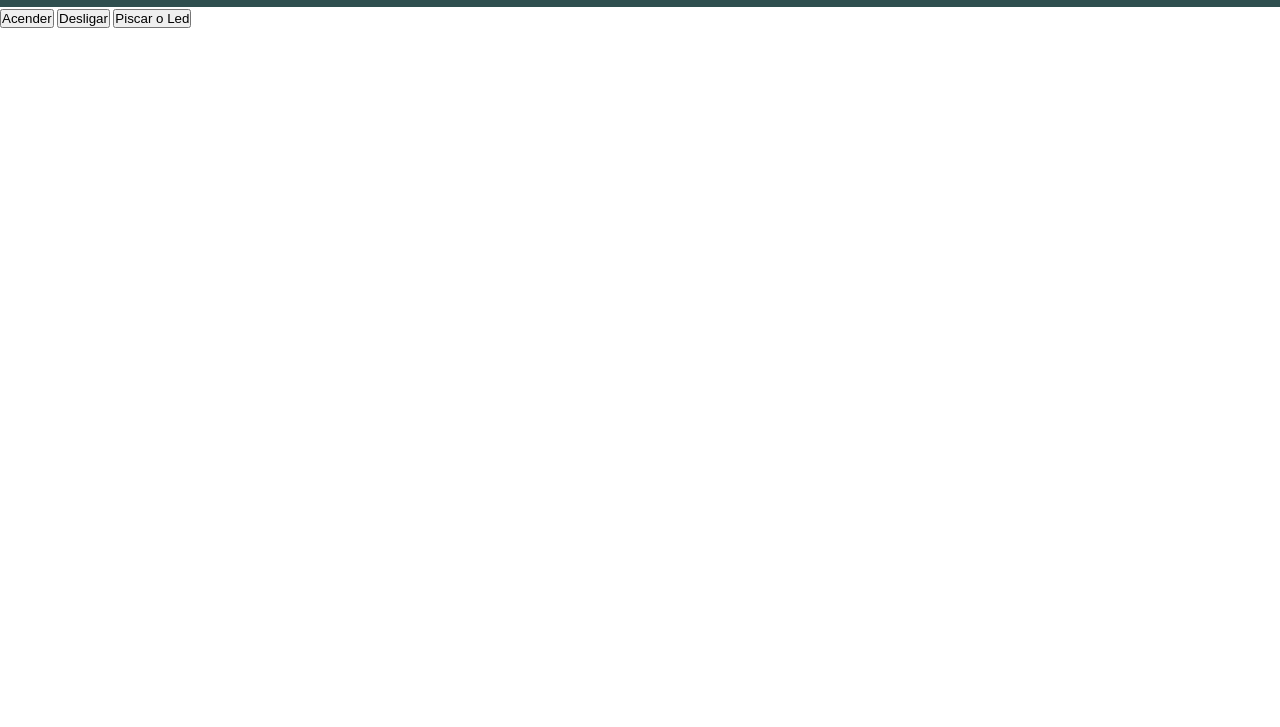
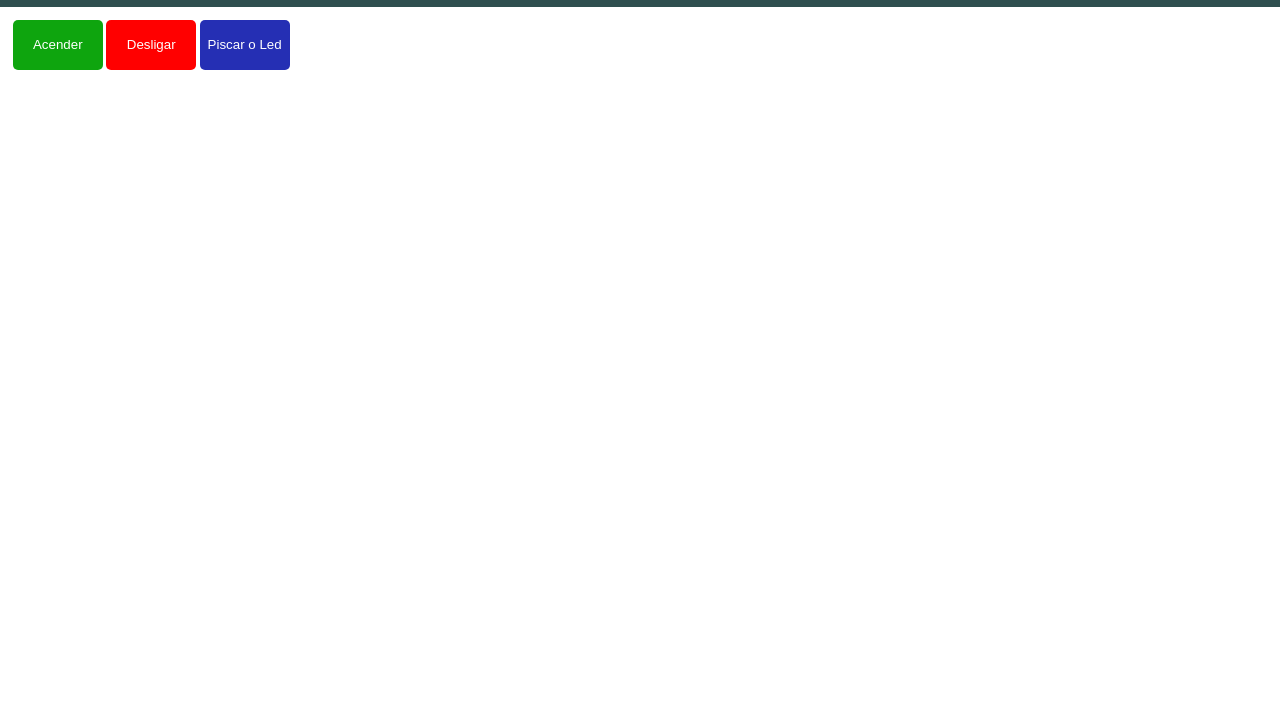
Before and after one commit to Israel-Ferreira/Express-Arduino, a website: page public/index.html in a window 1280 px wide. Shown: the part 73-800 px from the top of the page. Drawn offline with nearby package versions, Linux system fonts and the light colour scheme.

Commit message:
Adicionando cores aos botões

```diff
--- a/public/css/style.css
+++ b/public/css/style.css
@@ -23,3 +23,34 @@ header{
     font-size: 20px;
     margin-left: 1%;
 }
+
+.buttons{
+    margin: 1%;
+}
+
+.btn{
+    border: none;
+    border-radius: 5px;
+    height: 50px;
+    width: 90px;
+    cursor: pointer;
+}
+
+.btn:focus{
+    outline: none;
+}
+
+.btn-turnOn{
+    background-color:  rgb(14, 165, 14);
+    color: #FFF;
+}
+
+.btn-turnOff{
+    background-color: #F00;
+    color: #FFF;
+}
+
+.btn-blink{
+    background-color: rgb(37, 47, 180);
+    color: #FFF;
+}
```
